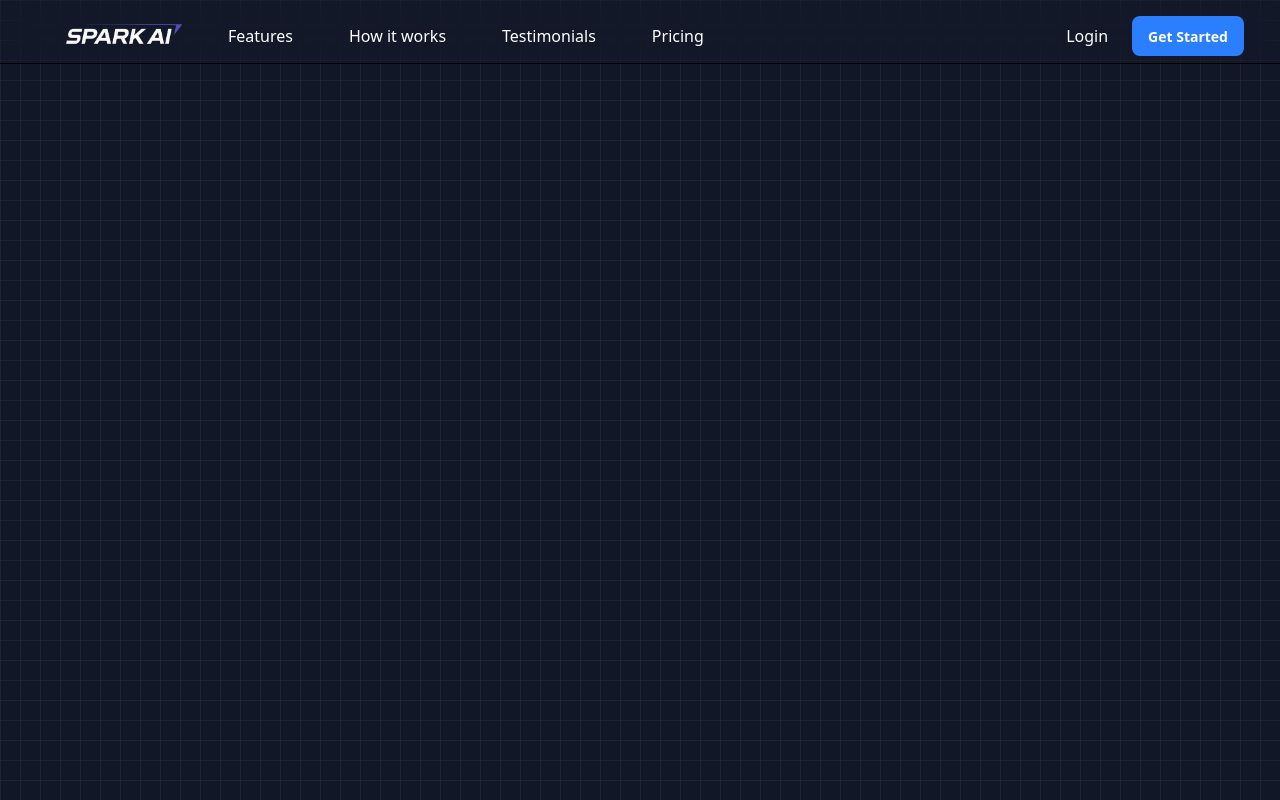
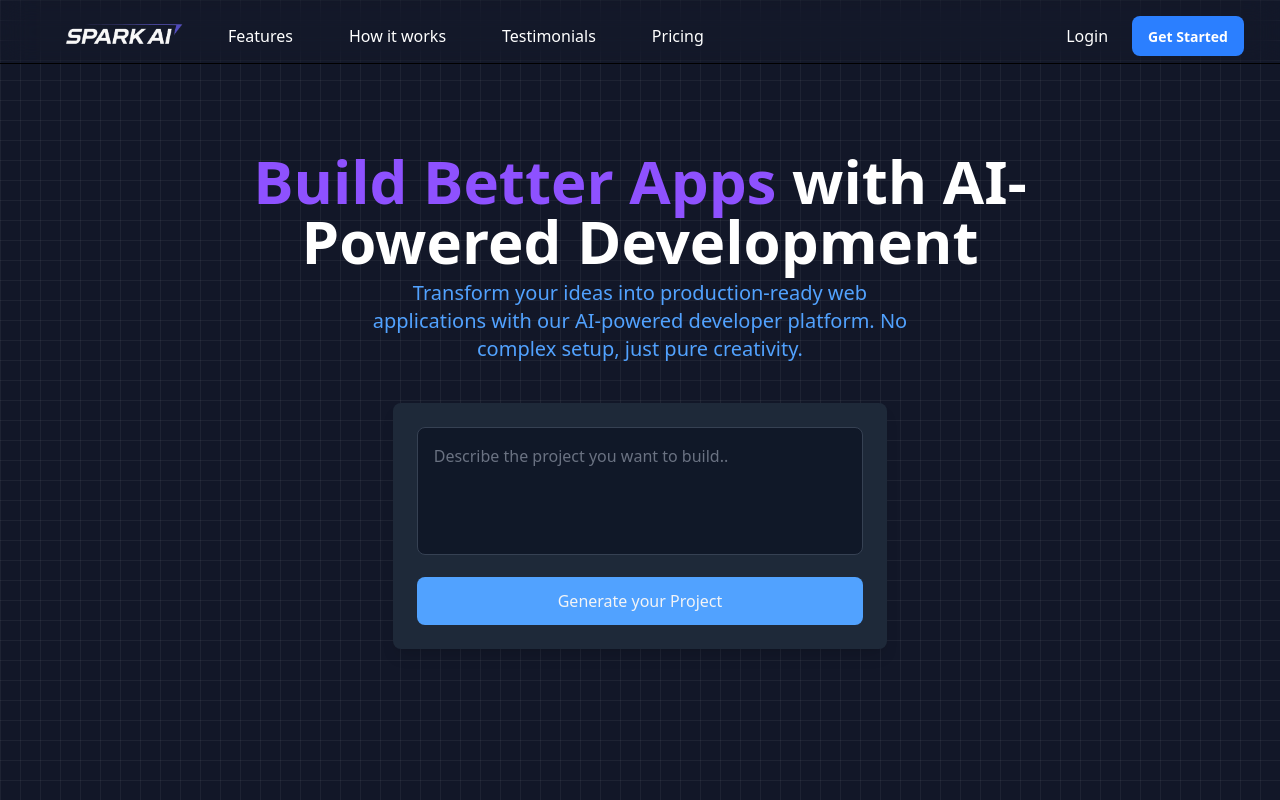
Before and after one commit to Varun789-mx/Spark, a React (Vite) app in the folder frontend/: page / in a window 1280 px wide. Shown: the top 800 px of the page. Built offline with nearby package versions, Linux system fonts and the light colour scheme.

Commit message:
fix the layout issue

```diff
--- a/frontend/src/components/HeroText.tsx
+++ b/frontend/src/components/HeroText.tsx
@@ -3,7 +3,7 @@ import { InputBox } from "./Inputbox"
 export const HeroText = () => {
   return (
     <>
-      <div className="flex flex-col justify-center items-center">
+      <div className="flex w-full flex-col pt-4 justify-center items-center">
 
         <div className="w-2/3  flex flex-col items-center text-center">
             <span className="text-violet-500 font-bold text-6xl ">
@@ -15,7 +15,7 @@ export const HeroText = () => {
               Transform your ideas into production-ready web applications with our AI-powered developer platform. No complex setup, just pure creativity.
             </span>
           </div>
-         <div className="">
+         <div className="pt-4">
             <InputBox/>
           </div>
           </div>
--- a/frontend/src/components/Inputbox.tsx
+++ b/frontend/src/components/Inputbox.tsx
@@ -17,9 +17,9 @@ export const InputBox = () => {
 
   return (
     <>
-      <div className="min-h-screen flex items-center justify-center p-4">
+      <div className=" flex items-center justify-center p-4">
         <form onSubmit={handleSubmit} className="space-y-4">
-          <div className="bg-gray-800 rounded-lg shadow-lg p-6" >
+          <div className="bg-gray-800 rounded-lg shadow-lg p-6 " >
             <textarea value={prompt} onChange={(e) => setprompt(e.target.value)} placeholder="Describe the project you want to build.. "
               className="w-full h-32 p-4 bg-gray-900 text-gray-100 border
                  border-gray-700 rounded-lg focus:ring-2
--- a/frontend/src/pages/Home.tsx
+++ b/frontend/src/pages/Home.tsx
@@ -1,23 +1,25 @@
-import { Background } from "../components/Backgroun"
+import { Background } from "../components/Background"
 import { HeroText } from "../components/HeroText"
 import { Navbar } from "../components/Navbar"
 
 export const Home = () => {
   return (
     <>
-    <div>
-      <div className="min-h-screen  relative -z-10 bg-cover">
-        <div className='fixed inset-0 -z-10 '>
-          <Background />
+      <div className="">
+        <div className="relative min-h-screen">
+          <div className='fixed inset-0 -z-10'>
+            <Background />
           </div>
-          <div className='relative'>
+
+          <div className='relative z-10 flex flex-col min-h-screen'>
             <Navbar />
-          </div>
-          </div>
-        <div className="flex flex-col justify-center items-center">
-          <HeroText/>
+
+        <div className="flex-1 flex flex-col  justify-center items-center px-4">
+          <HeroText />
         </div>
-        </div>
+      </div>
+      </div>
+      </div>
 
     </>
   )
```
Also changed, not shown: frontend/src/components/Background.tsx (renamed from frontend/src/components/Backgroun.tsx).
